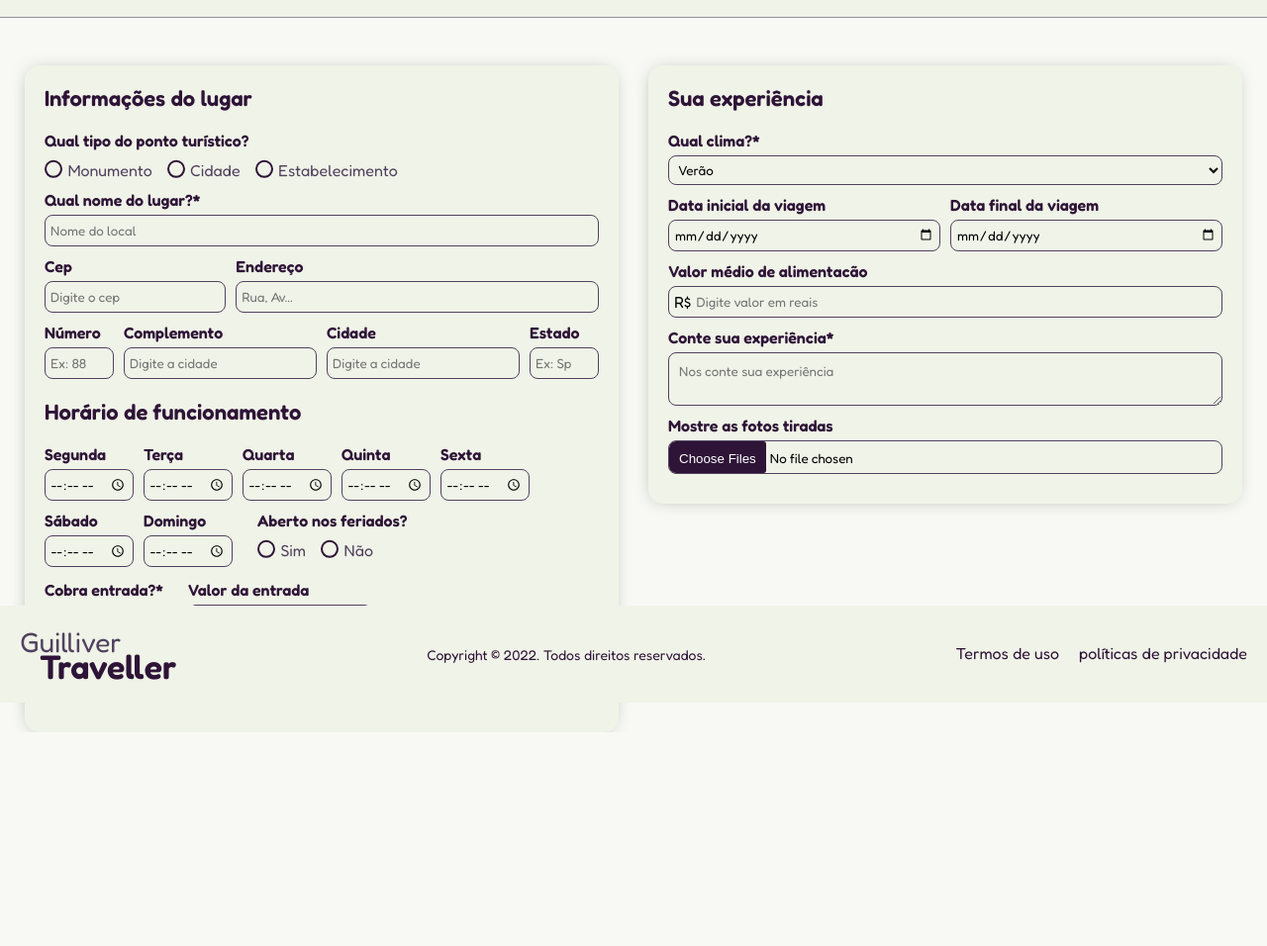
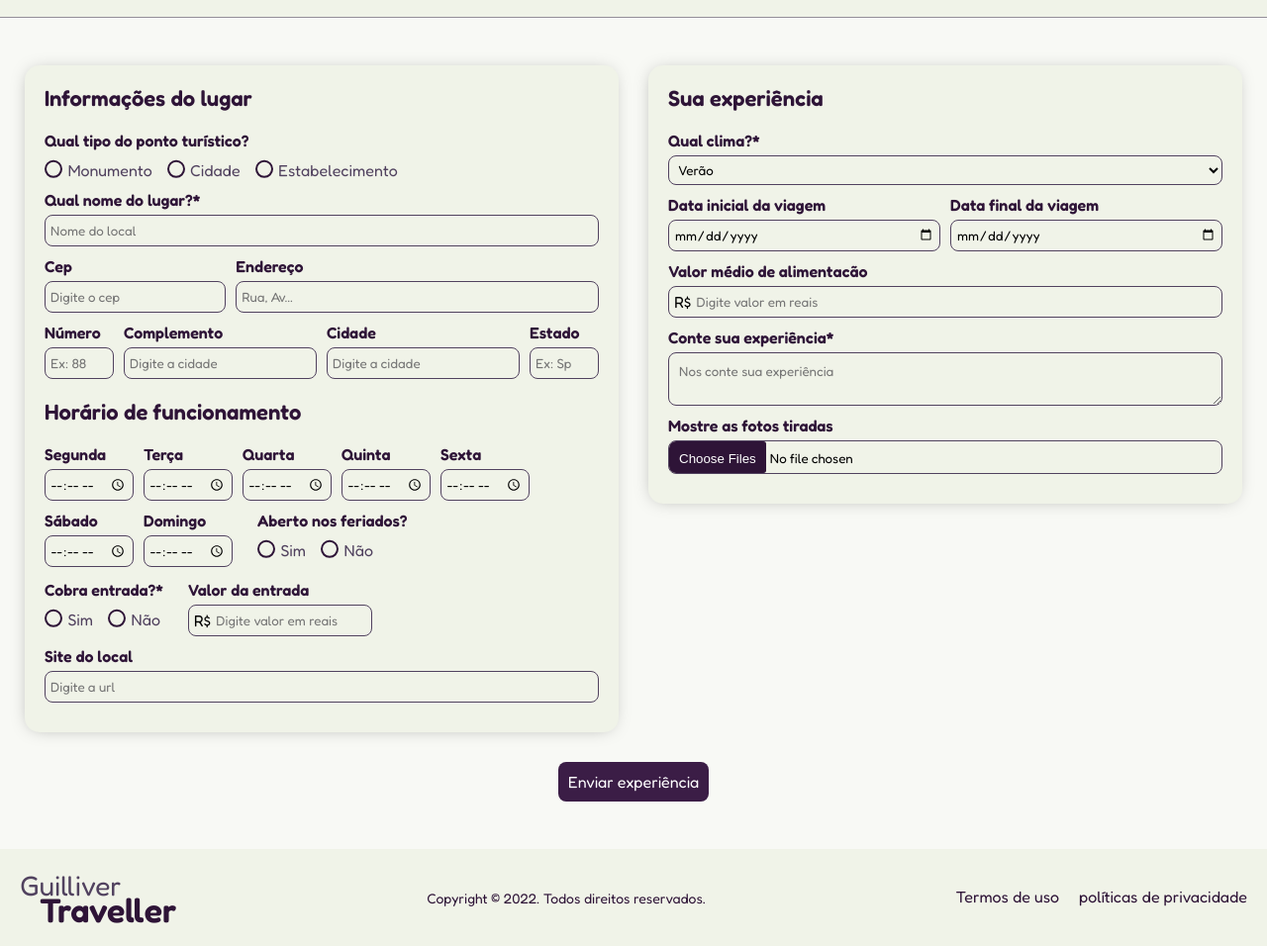
Before and after one commit to muricardoso/gulliver-traveller, a plain HTML site: page index.html in a window 1280 px wide. Shown: the part 90-1046 px from the top of the page at 99% size. Before the commit the page ends 830 px from the top, so only its background shows below. Drawn offline with Linux system fonts and the light colour scheme.

Commit message:
criação de butao de envio

```diff
--- a/css/colors.css
+++ b/css/colors.css
@@ -1,5 +1,6 @@
 :root {
     --color-primary: #2e1437;
+    --color-button-primary: #3b1d46;
     --color-secondary: #51425f;
     --color-grey-primary: #948e99;
     --color-green-primary: #cad1c3;
--- a/css/style.css
+++ b/css/style.css
@@ -92,6 +92,17 @@ footer .container-footer {
     display: flex;
     gap: 20px;
 }
+.continer-button button {
+    background-color: var(--color-button-primary);
+
+    color: var(--color-white);
+    border-radius: 8px;
+    border: none;
+    padding: 10px;
+}
+.continer-button button:hover {
+    background-color: var(--color-primary);
+}
 @media (min-width: 600px) {
     .menu-desktop {
         display: flex;
@@ -122,11 +133,11 @@ footer .container-footer {
 
 }
 @media (min-width: 1230px) {
-    footer {
+    /* footer {
         position: absolute;
         bottom: 0;
         width: 100%;
-    }
+    } */
     footer .container-footer {
         flex-direction: row;
     }
--- a/index.html
+++ b/index.html
@@ -293,7 +293,11 @@
         </section>
       </form>
     </section>
+    <div class="continer-button">
+      <button  class="fontsize-16 cursor-pointer" type="submit">Enviar experiência</button>
+    </div>
   </div>
+
   <footer class="background-green-secondary">
     <div class="container-footer max-size-flex">
 
```
